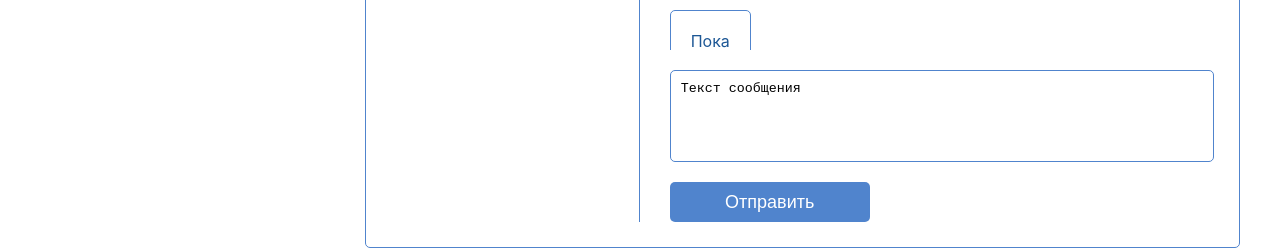
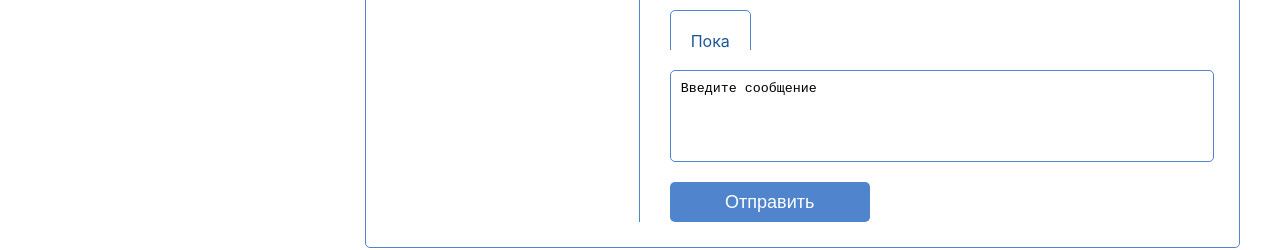
Before and after one commit to nemzorov/reactLearning.soc, a React (Create React App) app: page /message in a window 1280 px wide. Shown: the part 521-771 px from the top of the page. Built offline with nearby package versions, Linux system fonts and the light colour scheme.

Commit message:
add dispath

```diff
--- a/src/App.js
+++ b/src/App.js
@@ -23,9 +23,9 @@ function App(props) {
                 path="/profile"
                 element={
                   <Profile
-                    changeTextarea={props.changeTextarea}
-                    addPost={props.addPost}
                     data={props.state.profile}
+                    dispath={props.dispath}
+                    textareaVal={props.state.textareaVal}
                   />
                 }
               />
@@ -34,8 +34,8 @@ function App(props) {
                 element={
                   <Messages
                     data={props.state.messagesPage}
-                    addMessage={props.addMessage}
-                    changeTextarea={props.changeTextarea2}
+                    dispath={props.dispath}
+                    textareaVal={props.state.textareaVal}
                   />
                 }
               />
--- a/src/components/Messages/Messages.jsx
+++ b/src/components/Messages/Messages.jsx
@@ -19,7 +19,7 @@ const Messages = (props) => {
                     {props.data.messages.map(message => <Message key={message.id} className={`${style.message} ${message.my ? style.my : ''}`} message={message.text} />)}
                 </ul>
 
-                <Send textareaVal={props.data.textareaVal} changeTextarea={props.changeTextarea} btnName="Отправить" style={style.send} addMessage={props.addMessage} />
+                <Send actionAdd="ADD-MESSAGE" textareaVal={props.textareaVal} dispath={props.dispath} btnName="Отправить" style={style.send} />
             </div>
         </div>
     )
--- a/src/components/Profile/Profile.jsx
+++ b/src/components/Profile/Profile.jsx
@@ -19,7 +19,7 @@ const Profile = (props) => {
 
                 <div className={style.wall}>
 
-                    <Send btnName="Опубликовать" changeTextarea={props.changeTextarea} style={style.send} addMessage={props.addPost} textareaVal={props.data.textareaVal} />
+                    <Send actionAdd="ADD-POST" textareaVal={props.textareaVal} dispath={props.dispath} btnName="Опубликовать" style={style.send} />
 
                     <div className={style.posts}>
                         {posts.map(post => <Post style={style.post} text={post.text} date={post.date} />)}
--- a/src/components/elements/send/Send.jsx
+++ b/src/components/elements/send/Send.jsx
@@ -7,12 +7,12 @@ const Send = (props) => {
     const newMessage = React.createRef();
 
     const addMessage = () => {
-        props.addMessage();
+        props.dispath({ type: props.actionAdd });
     }
 
     const changeMessage = () => {
         const text = newMessage.current.value;
-        props.changeTextarea(text);
+        props.dispath({ type: 'CHANGE-TEXTAREA', text: text });
     }
 
 
--- a/src/index.js
+++ b/src/index.js
@@ -9,13 +9,7 @@ const root = ReactDOM.createRoot(document.getElementById("root"));
 export const renderDOM = () => {
   root.render(
     <React.StrictMode>
-      <App
-        state={store.getState()}
-        changeTextarea={store.changeTextarea.bind(store)}
-        changeTextarea2={store.changeTextarea2.bind(store)}
-        addMessage={store.addMessage.bind(store)}
-        addPost={store.addPost.bind(store)}
-      />
+      <App state={store.getState()} dispath={store.dispath.bind(store)} />
     </React.StrictMode>
   );
 };
--- a/src/redux/state.js
+++ b/src/redux/state.js
@@ -4,10 +4,10 @@ const store = {
   _renderDOM() {
     console.log("renderDOM");
   },
+  _state: {
+    textareaVal: "Введите сообщение",
 
-  _state: {
     profile: {
-      textareaVal: "Какой то текст",
       posts: [
         {
           date: "01.02.2023",
@@ -38,7 +38,6 @@ const store = {
     ],
 
     messagesPage: {
-      textareaVal: "Текст сообщения",
       messages: [
         { id: "1", text: "Привет", my: true },
         { id: "2", text: "Привет" },
@@ -61,43 +60,35 @@ const store = {
   getState() {
     return this._state;
   },
+  subscribe(observer) {
+    this._renderDOM = observer;
+  },
 
-  addMessage() {
+  dispath(action) {
+    if (action.type === "ADD-MESSAGE") {
       this._thisId++;
       this._state.messagesPage.messages.push({
         id: this._thisId,
-      text: this._state.messagesPage.textareaVal,
+        text: this._state.textareaVal,
       });
-    this._state.messagesPage.textareaVal = "";
+      this._state.textareaVal = "";
       this._renderDOM(this._state);
-  },
-
-  addPost() {
+    } else if (action.type === "ADD-POST") {
       this._thisId++;
       const now = new Date().toLocaleString();
       const date = now;
       const newPost = {
         id: this._thisId,
-      text: this._state.profile.textareaVal,
+        text: this._state.textareaVal,
         date: date,
       };
       this._state.profile.posts.push(newPost);
-    this._state.profile.textareaVal = "";
+      this._state.textareaVal = "";
       this._renderDOM(this._state);
-  },
-
-  changeTextarea(text) {
-    this._state.profile.textareaVal = text;
+    } else if (action.type === "CHANGE-TEXTAREA") {
+      this._state.textareaVal = action.text;
       this._renderDOM(this._state);
-  },
-
-  changeTextarea2(text) {
-    this._state.messagesPage.textareaVal = text;
-    this._renderDOM(this._state);
-  },
-
-  subscribe(observer) {
-    this._renderDOM = observer;
+    }
   },
 };
 
```
Lines whose indentation alone changed are shown as unchanged.
